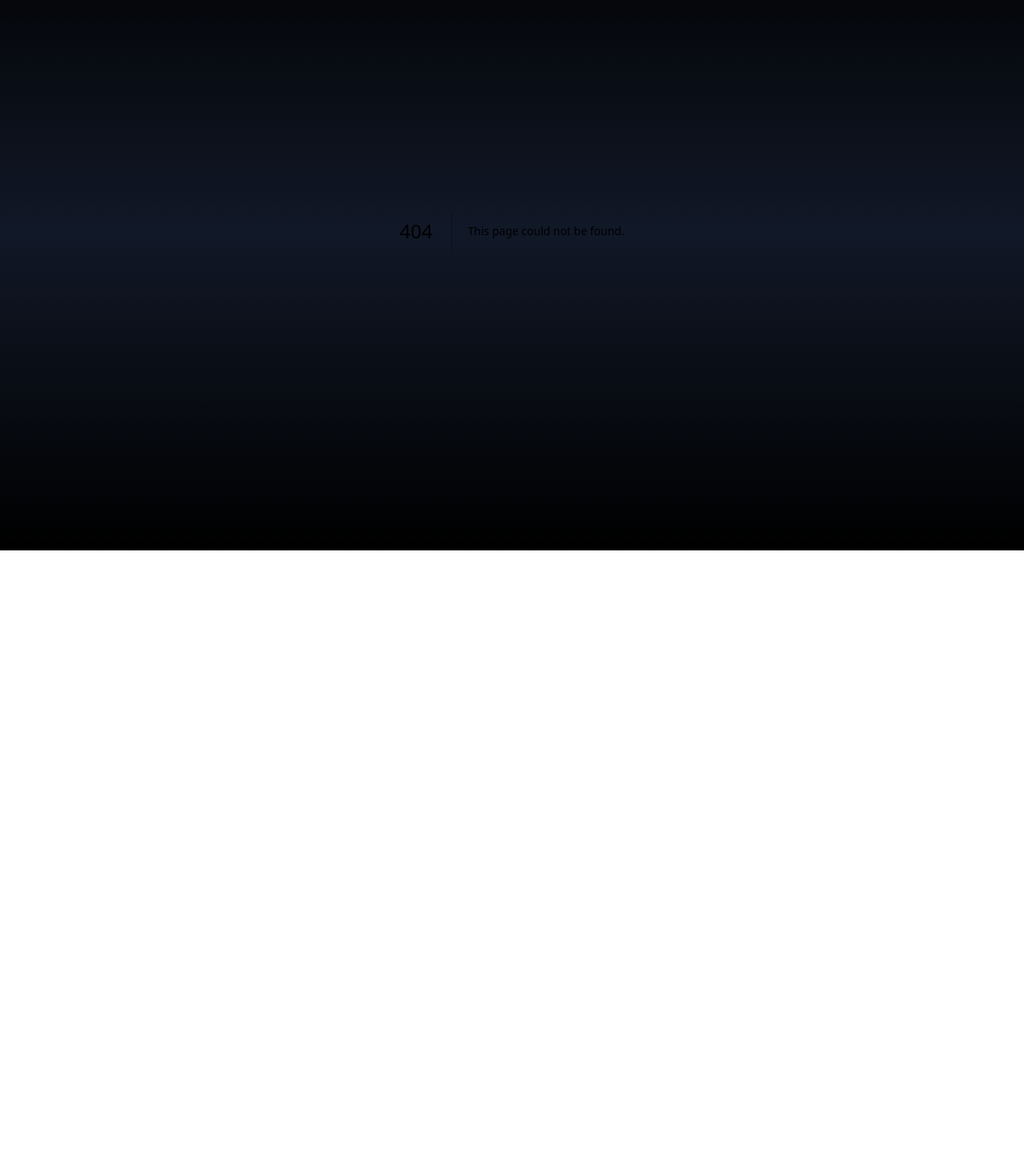
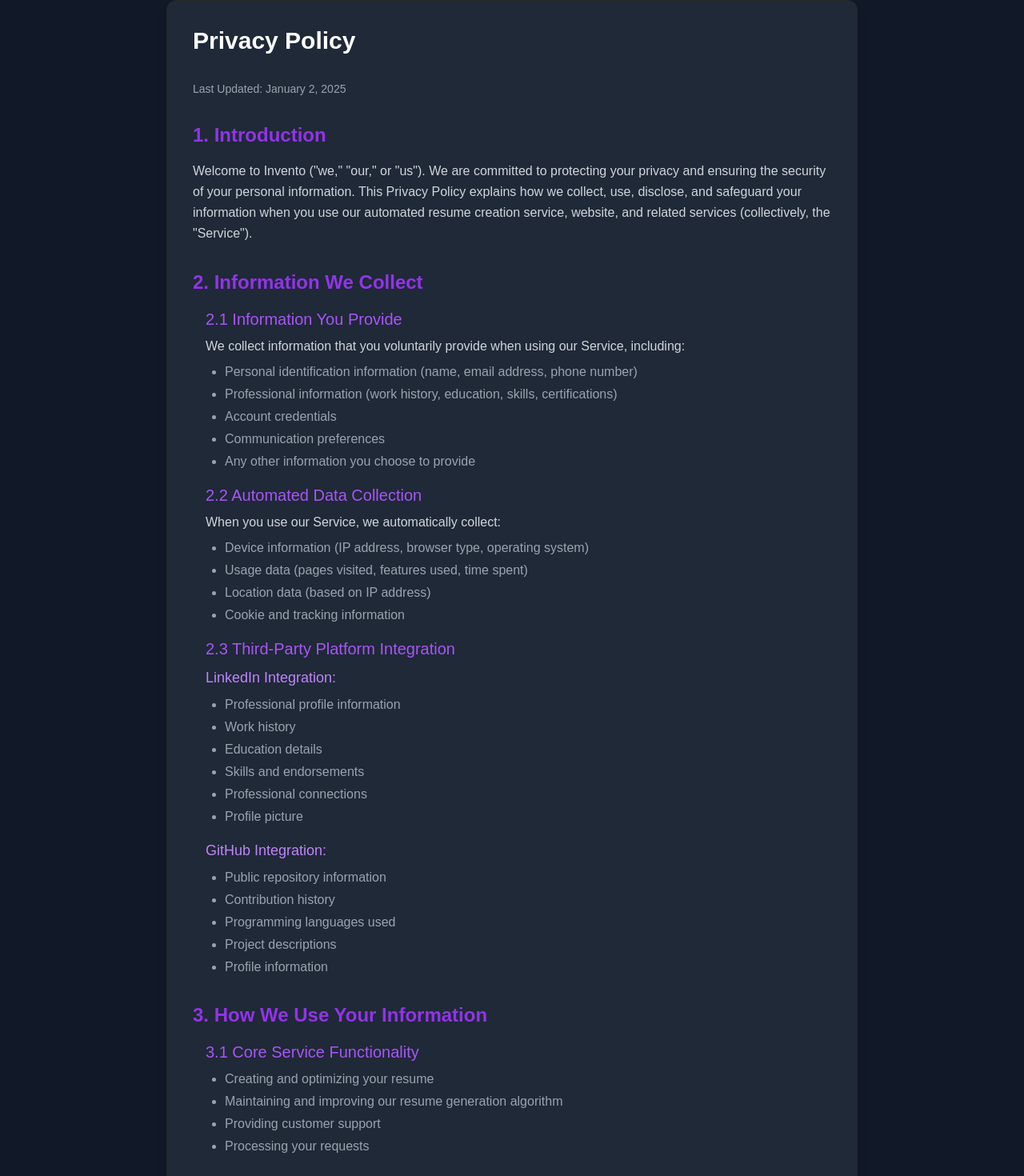
Before and after one commit to LordHarsh/invento, a Next.js app in the folder client/: page /privacy-policy in a window 1280 px wide. Before the commit this address had no page. Shown: the part 112-1582 px from the top of the page at 80% size. Before the commit the page ends 800 px from the top, so only its background shows below. Built offline with nearby package versions, Linux system fonts and the light colour scheme.

Commit message:
feat: add privacy policy

```diff
--- /dev/null
+++ b/client/src/app/(home)/privacy-policy/page.tsx
@@ -0,0 +1,121 @@
+import React from 'react';
+import { Card, CardContent } from "@/components/ui/card";
+
+const PrivacyPolicy = () => {
+  return (
+    <div className="min-h-screen bg-gray-50 dark:bg-gray-900 pt-28 py-8">
+      <div className="container mx-auto px-4 max-w-4xl">
+        <Card className="bg-white dark:bg-gray-800 shadow-lg">
+          <CardContent className="p-8">
+            <h1 className="text-3xl font-bold mb-8 text-gray-900 dark:text-white">Privacy Policy</h1>
+
+            <div className="text-sm text-gray-600 dark:text-gray-400 mb-8">
+              Last Updated: January 2, 2025
+            </div>
+
+            <section className="space-y-8">
+              {/* Introduction */}
+              <div>
+                <h2 className="text-2xl font-semibold text-gray-800 dark:text-purple-600 mb-4">1. Introduction</h2>
+                <p className="text-gray-600 dark:text-gray-300 leading-relaxed">
+                  Welcome to Invento (&quot;we,&quot; &quot;our,&quot; or &quot;us&quot;). We are committed to protecting your privacy and ensuring
+                  the security of your personal information. This Privacy Policy explains how we collect, use, disclose,
+                  and safeguard your information when you use our automated resume creation service, website, and related
+                  services (collectively, the &quot;Service&quot;).
+                </p>
+              </div>
+
+              {/* Information We Collect */}
+              <div>
+                <h2 className="text-2xl font-semibold text-gray-800 dark:text-purple-600 mb-4">2. Information We Collect</h2>
+
+                <div className="ml-4 space-y-4">
+                  <div>
+                    <h3 className="text-xl font-medium text-gray-800 dark:text-purple-500 mb-2">2.1 Information You Provide</h3>
+                    <p className="text-gray-600 dark:text-gray-300 mb-2">We collect information that you voluntarily provide when using our Service, including:</p>
+                    <ul className="list-disc ml-6 text-gray-600 dark:text-gray-400 space-y-1">
+                      <li>Personal identification information (name, email address, phone number)</li>
+                      <li>Professional information (work history, education, skills, certifications)</li>
+                      <li>Account credentials</li>
+                      <li>Communication preferences</li>
+                      <li>Any other information you choose to provide</li>
+                    </ul>
+                  </div>
+
+                  <div>
+                    <h3 className="text-xl font-medium text-gray-800 dark:text-purple-500 mb-2">2.2 Automated Data Collection</h3>
+                    <p className="text-gray-600 dark:text-gray-300 mb-2">When you use our Service, we automatically collect:</p>
+                    <ul className="list-disc ml-6 text-gray-600 dark:text-gray-400 space-y-1">
+                      <li>Device information (IP address, browser type, operating system)</li>
+                      <li>Usage data (pages visited, features used, time spent)</li>
+                      <li>Location data (based on IP address)</li>
+                      <li>Cookie and tracking information</li>
+                    </ul>
+                  </div>
+
+                  <div>
+                    <h3 className="text-xl font-medium text-gray-800 dark:text-purple-500 mb-2">2.3 Third-Party Platform Integration</h3>
+                    <div className="space-y-4">
+                      <div>
+                        <h4 className="text-lg font-medium text-gray-800 dark:text-purple-400 mb-2">LinkedIn Integration:</h4>
+                        <ul className="list-disc ml-6 text-gray-600 dark:text-gray-400 space-y-1">
+                          <li>Professional profile information</li>
+                          <li>Work history</li>
+                          <li>Education details</li>
+                          <li>Skills and endorsements</li>
+                          <li>Professional connections</li>
+                          <li>Profile picture</li>
+                        </ul>
+                      </div>
+
+                      <div>
+                        <h4 className="text-lg font-medium text-gray-800 dark:text-purple-400 mb-2">GitHub Integration:</h4>
+                        <ul className="list-disc ml-6 text-gray-600 dark:text-gray-400 space-y-1">
+                          <li>Public repository information</li>
+                          <li>Contribution history</li>
+                          <li>Programming languages used</li>
+                          <li>Project descriptions</li>
+                          <li>Profile information</li>
+                        </ul>
+                      </div>
+                    </div>
+                  </div>
+                </div>
+              </div>
+
+              {/* How We Use Your Information */}
+              <div>
+                <h2 className="text-2xl font-semibold text-gray-800 dark:text-purple-600 mb-4">3. How We Use Your Information</h2>
+                <div className="ml-4 space-y-4">
+                  <div>
+                    <h3 className="text-xl font-medium text-gray-800 dark:text-purple-500 mb-2">3.1 Core Service Functionality</h3>
+                    <ul className="list-disc ml-6 text-gray-600 dark:text-gray-400 space-y-1">
+                      <li>Creating and optimizing your resume</li>
+                      <li>Maintaining and improving our resume generation algorithm</li>
+                      <li>Providing customer support</li>
+                      <li>Processing your requests</li>
+                    </ul>
+                  </div>
+                </div>
+              </div>
+
+              {/* Contact Information */}
+              <div className="bg-gray-50 dark:bg-gray-700 p-6 rounded-lg mt-8">
+                <h2 className="text-2xl font-semibold text-gray-800 dark:text-purple-600 mb-4">Contact Information</h2>
+                <p className="text-gray-600 dark:text-gray-300 mb-2">For privacy-related inquiries:</p>
+                <ul className="text-gray-600 dark:text-gray-300 space-y-2">
+                  <li>Email: hb8088@gmail.com</li>
+                  <li>Email: bs2656@gmail.com</li>
+                  {/* <li>Address: [Your Company Address]</li>
+                  <li>Phone: [Your Company Phone]</li> */}
+                </ul>
+              </div>
+            </section>
+          </CardContent>
+        </Card>
+      </div>
+    </div>
+  );
+};
+
+export default PrivacyPolicy;
--- /dev/null
+++ b/client/src/components/ui/card.tsx
@@ -0,0 +1,76 @@
+import * as React from "react"
+
+import { cn } from "@/lib/utils"
+
+const Card = React.forwardRef<
+  HTMLDivElement,
+  React.HTMLAttributes<HTMLDivElement>
+>(({ className, ...props }, ref) => (
+  <div
+    ref={ref}
+    className={cn(
+      "rounded-xl border bg-card text-card-foreground shadow",
+      className
+    )}
+    {...props}
+  />
+))
+Card.displayName = "Card"
+
+const CardHeader = React.forwardRef<
+  HTMLDivElement,
+  React.HTMLAttributes<HTMLDivElement>
+>(({ className, ...props }, ref) => (
+  <div
+    ref={ref}
+    className={cn("flex flex-col space-y-1.5 p-6", className)}
+    {...props}
+  />
+))
+CardHeader.displayName = "CardHeader"
+
+const CardTitle = React.forwardRef<
+  HTMLDivElement,
+  React.HTMLAttributes<HTMLDivElement>
+>(({ className, ...props }, ref) => (
+  <div
+    ref={ref}
+    className={cn("font-semibold leading-none tracking-tight", className)}
+    {...props}
+  />
+))
+CardTitle.displayName = "CardTitle"
+
+const CardDescription = React.forwardRef<
+  HTMLDivElement,
+  React.HTMLAttributes<HTMLDivElement>
+>(({ className, ...props }, ref) => (
+  <div
+    ref={ref}
+    className={cn("text-sm text-muted-foreground", className)}
+    {...props}
+  />
+))
+CardDescription.displayName = "CardDescription"
+
+const CardContent = React.forwardRef<
+  HTMLDivElement,
+  React.HTMLAttributes<HTMLDivElement>
+>(({ className, ...props }, ref) => (
+  <div ref={ref} className={cn("p-6 pt-0", className)} {...props} />
+))
+CardContent.displayName = "CardContent"
+
+const CardFooter = React.forwardRef<
+  HTMLDivElement,
+  React.HTMLAttributes<HTMLDivElement>
+>(({ className, ...props }, ref) => (
+  <div
+    ref={ref}
+    className={cn("flex items-center p-6 pt-0", className)}
+    {...props}
+  />
+))
+CardFooter.displayName = "CardFooter"
+
+export { Card, CardHeader, CardFooter, CardTitle, CardDescription, CardContent }
--- a/client/src/constant/Constant.ts
+++ b/client/src/constant/Constant.ts
@@ -6,23 +6,22 @@
         label: 'Home'
 
     },
-    {
+     {
         id: 2,
-        url: '#',
-        label: 'About'
-
-    },
-     {
-        id: 3,
         url: '#',
         label: 'Feature'
 
     },
     {
-        id: 4,
+        id: 3,
         url: '#',
         label: 'Contact'
 
+    },
+    {
+        id: 4,
+        url: '/privacy-policy',
+        label: 'Privacy Policy'
     }
 
 ]
```
